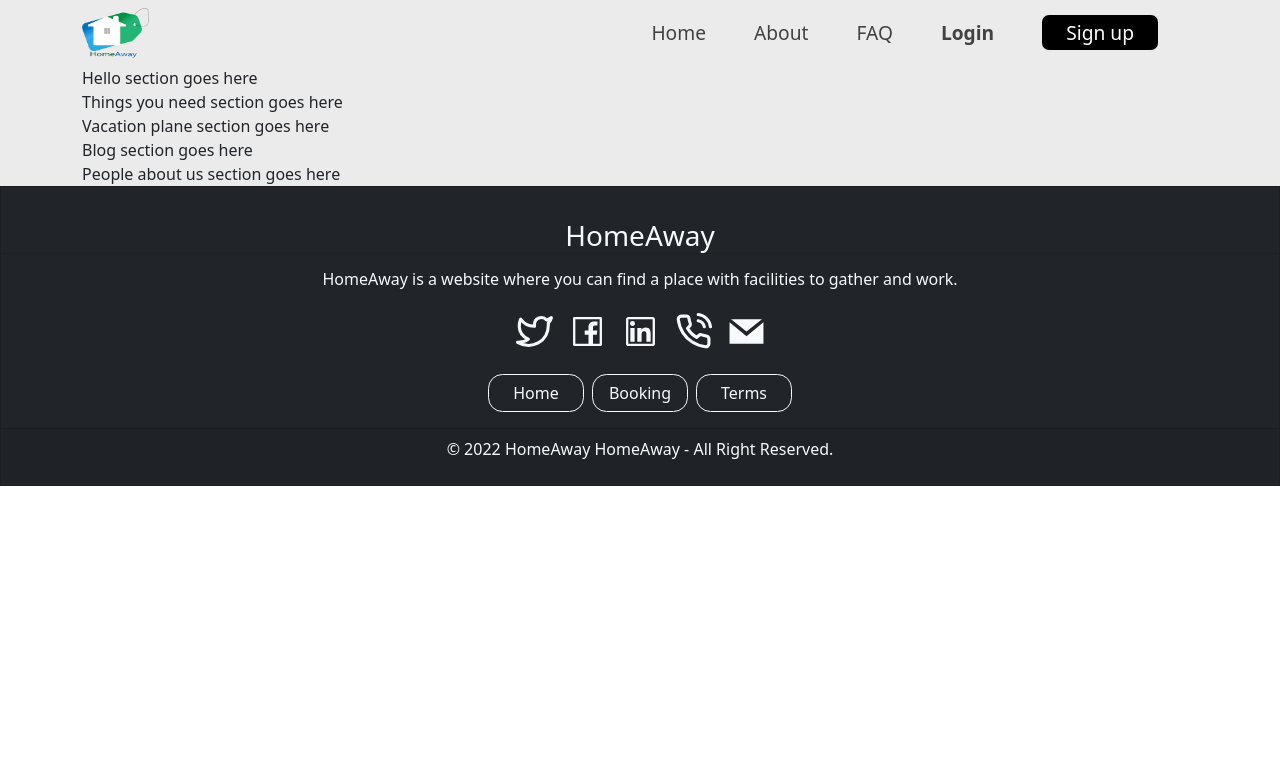
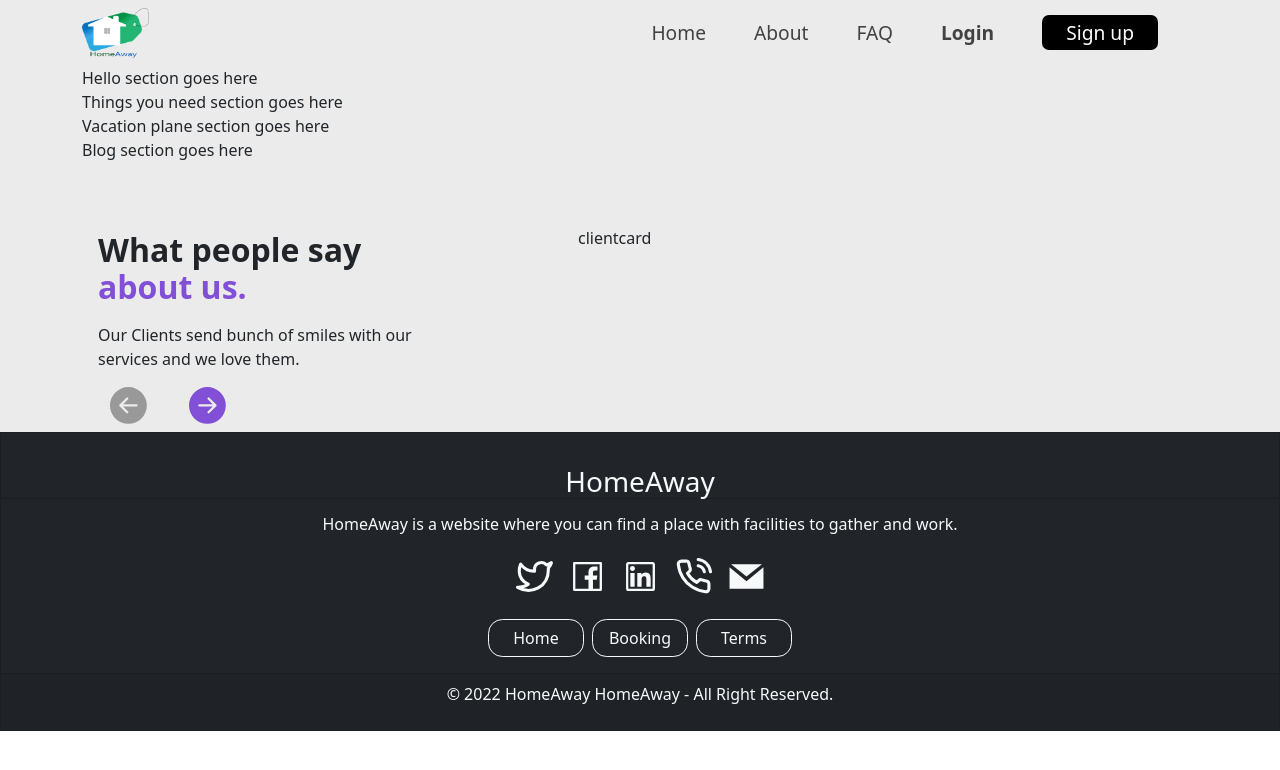
Before and after one commit to GP-43/homeaway-frontend, a React (Create React App) app: page / in a window 1280 px wide. Shown: the top 770 px of the page. Built offline with nearby package versions, Linux system fonts and the light colour scheme.

Commit message:
about-content-done

```diff
--- a/src/assets/styles/_main.scss
+++ b/src/assets/styles/_main.scss
@@ -25,4 +25,5 @@
 
 //import anons sass partials here
 @import "partials/anons/home";
-@import "partials/anons/anons_navbar"
+@import "partials/anons/anons_navbar";
+@import "partials/anons/aboutsection"
--- /dev/null
+++ b/src/assets/styles/partials/anons/_aboutsection.scss
@@ -0,0 +1,28 @@
+.about-section-content{
+    .line-one{
+        font-size: xx-large;
+        font-weight: 700;
+    }
+    .line-two{
+        font-size: xx-large;
+        font-weight: 700;
+        margin-top: -0.7rem;
+        color: #8250D6;
+    }
+    .line-three{
+        font-size: medium;
+    }
+    .line-four{
+        .icon{
+            width: 2.3rem;
+            height: 2.3rem;
+        }
+        .back-icon{
+            margin-left: -2rem;
+            color: #999999;
+        }
+        .next-icon{
+            color: #8250D6;
+        }
+    }
+}
--- /dev/null
+++ b/src/components/anons/aboutsection/AboutSection.jsx
@@ -0,0 +1,21 @@
+import React from 'react';
+import ClientCard from './ClientCard';
+import Content from './Content';
+import { Col, Container, Row } from 'react-bootstrap';
+
+function AboutSection() {
+    return (
+        <Container className='pt-3 mt-5'>
+            <Row>
+                <Col xs={4} className="ms-3 me-5 ">
+                    <Content />
+                </Col>
+                <Col xs={6} className="ms-5">
+                    <ClientCard />
+                </Col>
+            </Row>
+        </Container>
+    )
+}
+
+export default AboutSection
--- /dev/null
+++ b/src/components/anons/aboutsection/ClientCard.jsx
@@ -0,0 +1,12 @@
+import React from 'react';
+import { Col } from 'react-bootstrap';
+
+function ClientCard () {
+  return (
+    <Col >
+        clientcard
+    </Col>
+  )
+}
+
+export default ClientCard
--- /dev/null
+++ b/src/components/anons/aboutsection/Content.jsx
@@ -0,0 +1,29 @@
+import React from 'react';
+import { Col, Row } from 'react-bootstrap';
+import { BsFillArrowLeftCircleFill, BsFillArrowRightCircleFill } from "react-icons/bs";
+
+function Content() {
+  return (
+    <Col className='about-section-content' >
+      <Row className='line-one '>
+        What people say
+      </Row >
+      <Row className='line-two pb-1'>
+        about us.
+      </Row>
+      <Row className='line-three py-2'>
+        Our Clients send bunch of smiles with our services and we love them.
+      </Row>
+      <Row className='line-four py-2'>
+        <Col xs={1} className="">
+            {<BsFillArrowLeftCircleFill className="ms-0 ps-0 icon back-icon" />}
+        </Col>
+        <Col xs={1}>
+            {<BsFillArrowRightCircleFill className="ms-5 icon next-icon" />}
+        </Col>
+      </Row>
+    </Col>
+  )
+}
+
+export default Content
--- a/src/views/pages/anons/Home.jsx
+++ b/src/views/pages/anons/Home.jsx
@@ -1,5 +1,6 @@
 import React from 'react';
 import {Col, Container, Row} from "react-bootstrap";
+import AboutSection from '../../../components/anons/aboutsection/AboutSection';
 
 function Home() {
     return (
@@ -18,7 +19,7 @@ function Home() {
                     Blog section goes here
                 </Col>
                 <Col className='px-0' xs={12}>
-                    People about us section goes here
+                    <AboutSection/>
                 </Col>
             </Row>
         </Container>
```
